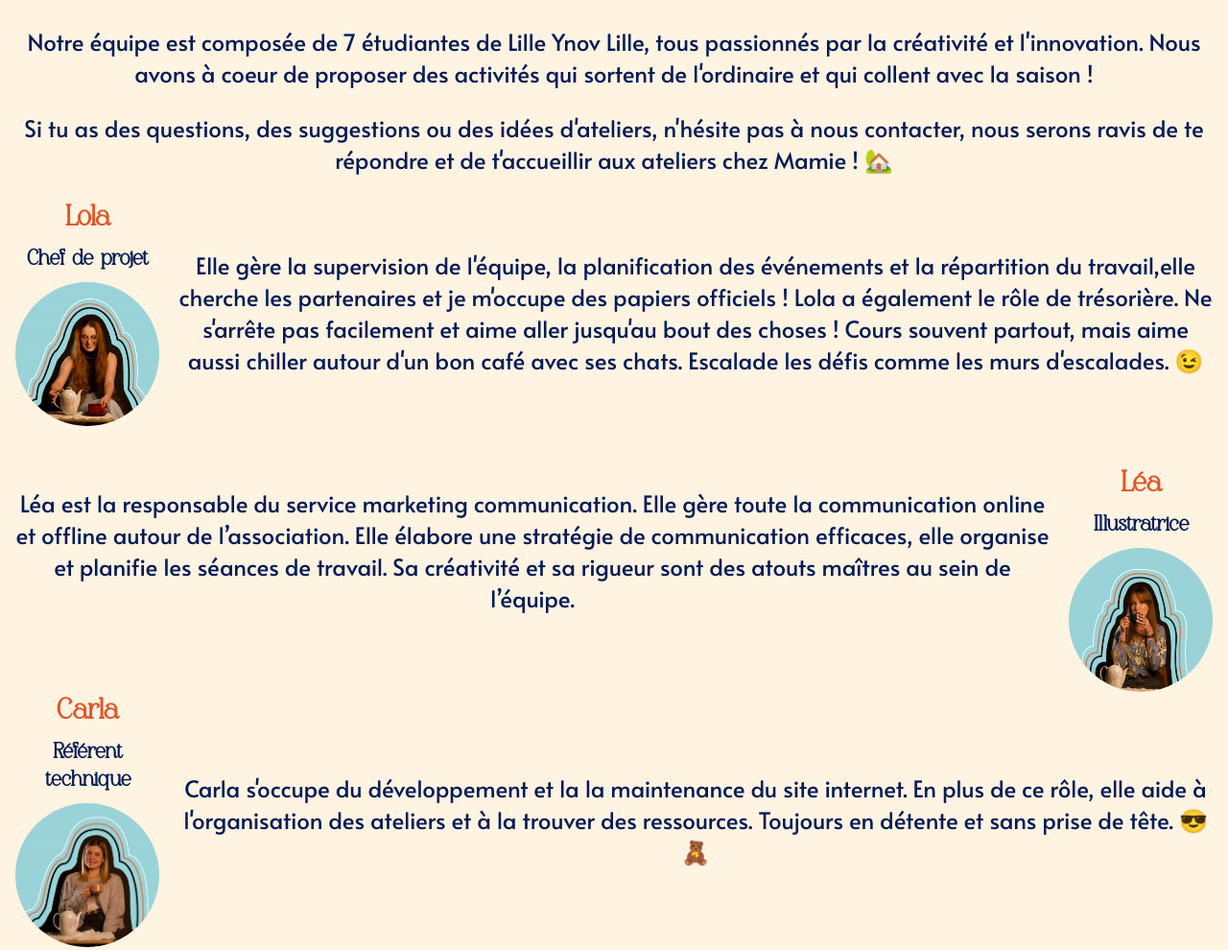
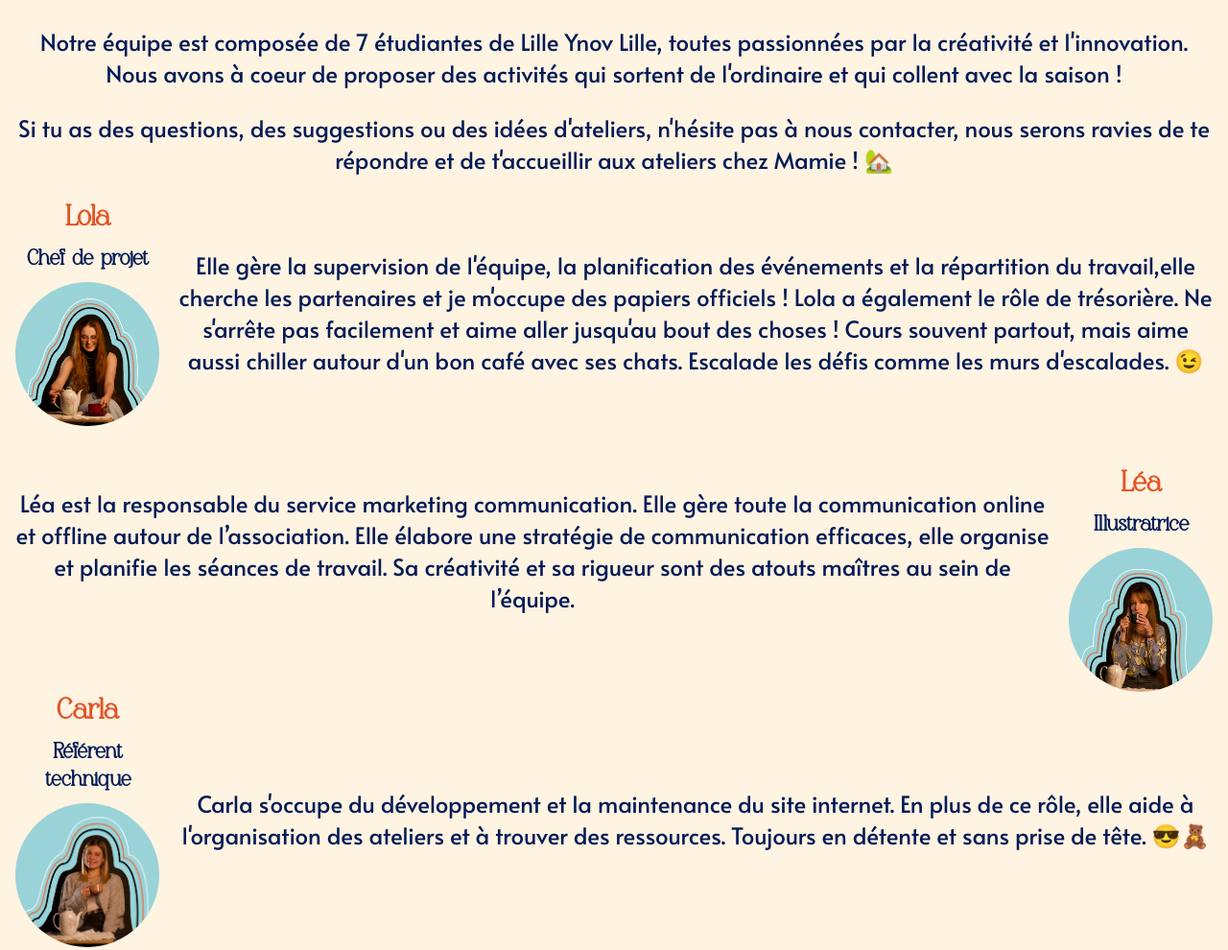
Before and after one commit to atelierschezmamie/atelierschezmamie.github.io, a plain HTML site: page qui_sommes_nous.html in a window 1280 px wide. Shown: the part 1804-2794 px from the top of the page at 96% size. Drawn offline with Linux system fonts and the light colour scheme.

Commit message:
Add files via upload

```diff
--- a/qui_sommes_nous.html
+++ b/qui_sommes_nous.html
@@ -32,7 +32,8 @@
            <h1>Qui sommes-nous ?</h1>
               <h2>Chez Mamie, un projet chill et créatif pour les étudiants</h2>
            <div class="presentation_projet">
-            <p>Le projet "Chez Mamie" est une initiative cool et créative                lancée pendant les Ydays chez Lille Ynov, pour offrir
+            <p>Le projet "Chez Mamie" est une initiative cool et créative
+                lancée pendant les Ydays chez Lille Ynov, pour offrir
                 aux étudiants un endroit où se retrouver
                 après les cours, se détendre,
                 mais aussi laisser libre cours à leur créativité.🎨✨
@@ -56,13 +57,13 @@
             <h2>Notre équipe</h2>
                 <img src="img/equipe.png" alt="Photo de l'équipe" class="equipe_img" height="200">
             <p>Notre équipe est composée de 7 étudiantes de Lille Ynov Lille,
-                tous passionnés par la créativité et l'innovation.
+                toutes passionnées par la créativité et l'innovation.
                 Nous avons à coeur de proposer des activités qui sortent
                 de l'ordinaire et qui collent avec la saison !
             </p>
             <p>Si tu as des questions, des suggestions ou des idées
                 d'ateliers, n'hésite pas à nous contacter, nous serons
-                ravis de te répondre et de t'accueillir aux ateliers chez Mamie ! 🏡
+                ravies de te répondre et de t'accueillir aux ateliers chez Mamie ! 🏡
             </p>
             </div>
 
@@ -97,8 +98,8 @@
                     <h4 class="member_role">Référent technique</h4>
                     <img src="img/carla.png" class="member_img" alt="Photo de membre"  height="150">
                 </div>
-                <p>Carla s'occupe du développement et la la maintenance du site internet.
-                    En plus de ce rôle, elle aide à l'organisation des ateliers et à la trouver des ressources.
+                <p>Carla s'occupe du développement et la maintenance du site internet.
+                    En plus de ce rôle, elle aide à l'organisation des ateliers et à trouver des ressources.
                     Toujours en détente et sans prise de tête. 😎🧸
                 </p>
             </div>
```
